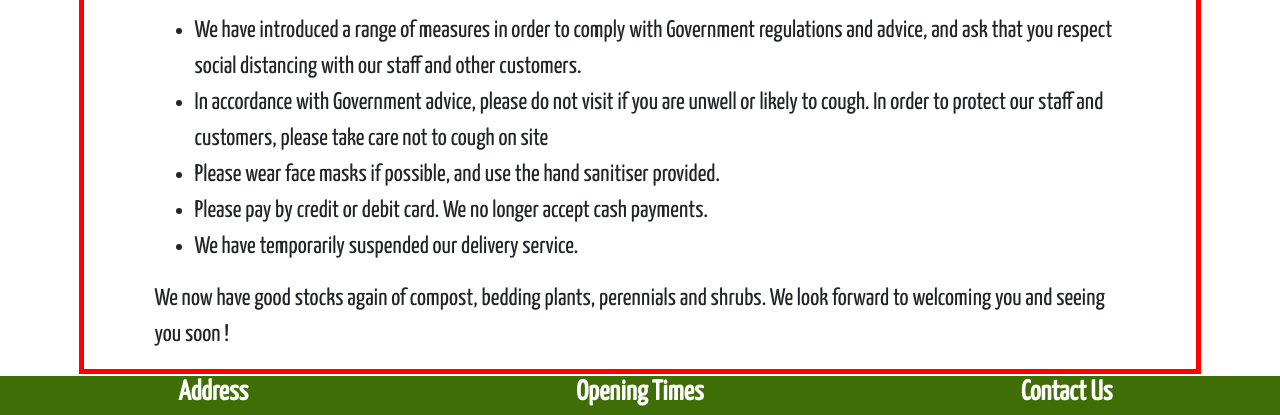
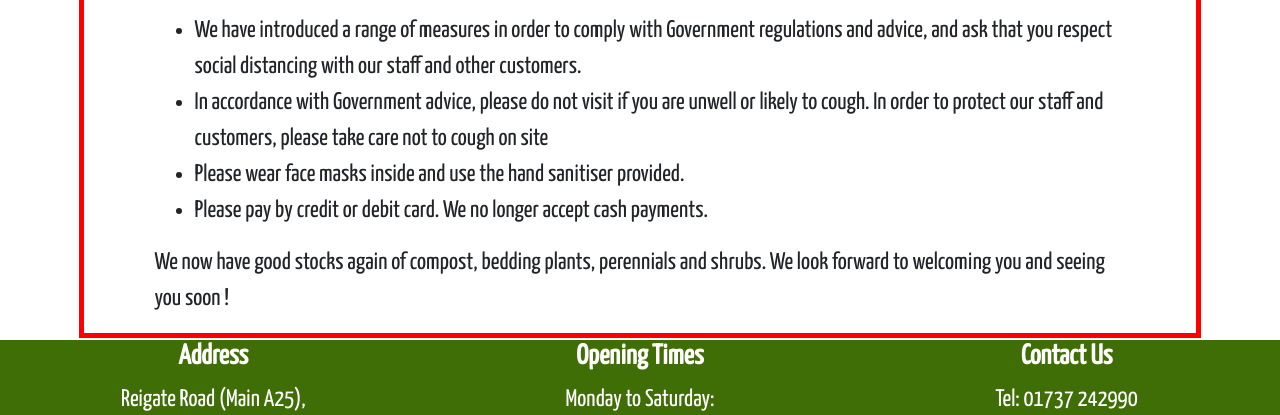
Before and after one commit to cthogg/buckland-gatsby, a Gatsby site: page / in a window 1280 px wide. Shown: the part 700-1115 px from the top of the page. Built offline with nearby package versions, Linux system fonts and the light colour scheme; Gatsby itself is replaced by a stand-in of ours.

Commit message:
Update index.js

```diff
--- a/src/pages/index.js
+++ b/src/pages/index.js
@@ -60,12 +60,9 @@ We have introduced a range of measures in order to comply with Government regula
  <li>
 In accordance with Government advice, please do not visit if you are unwell or likely to cough. In order to protect our staff and customers, please take care not to cough on site </li>
         <li>
-Please wear face masks if possible, and use the hand sanitiser provided.       </li>
+Please wear face masks inside and use the hand sanitiser provided.       </li>
         <li>
          Please pay by credit or debit card. We no longer accept cash payments.
-      </li>
-        <li>
-         We have temporarily suspended our delivery service.
       </li>
       </ul>
       <p> We now have good stocks again of compost, bedding plants, perennials and shrubs. We look forward to welcoming you and seeing you soon ! </p>
```
